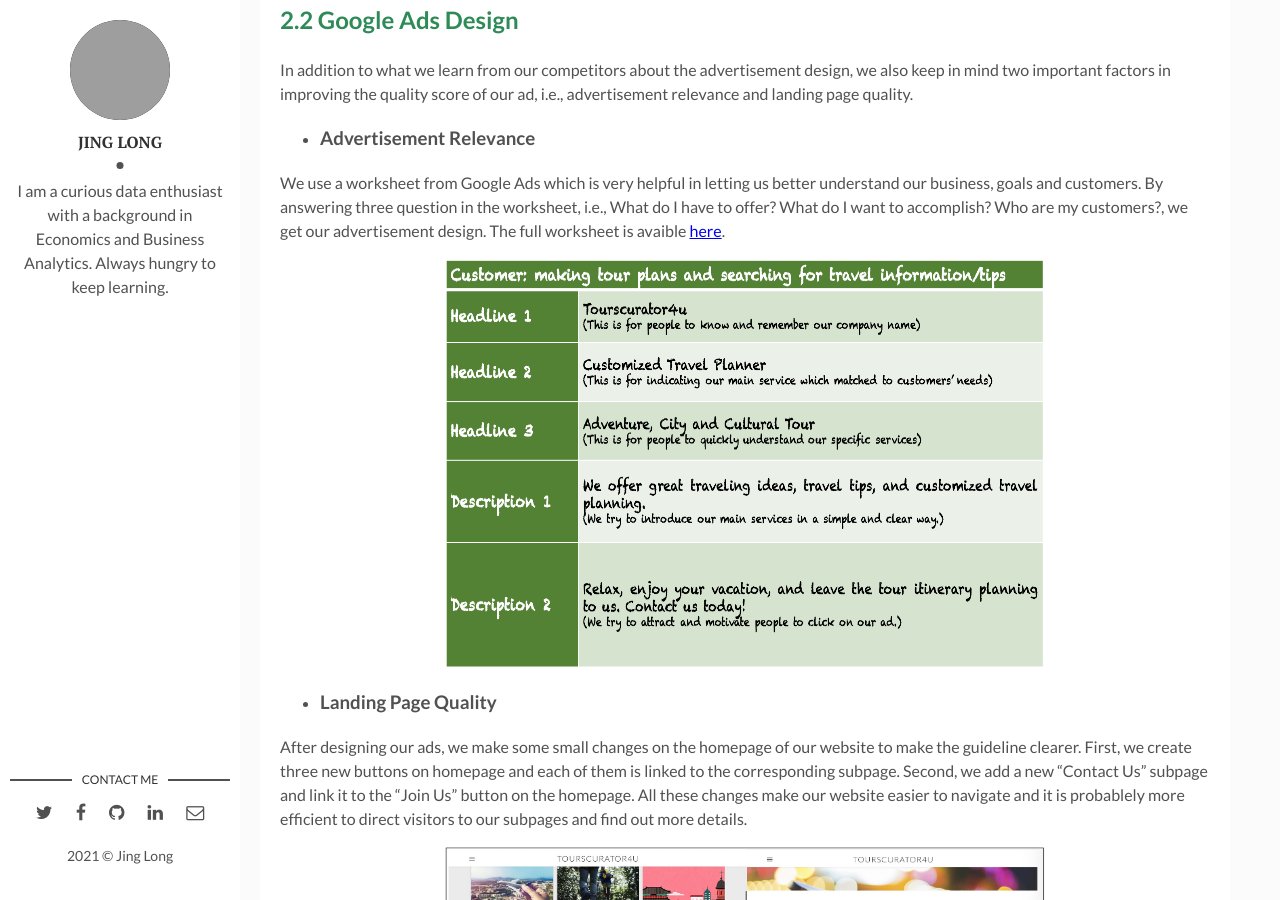
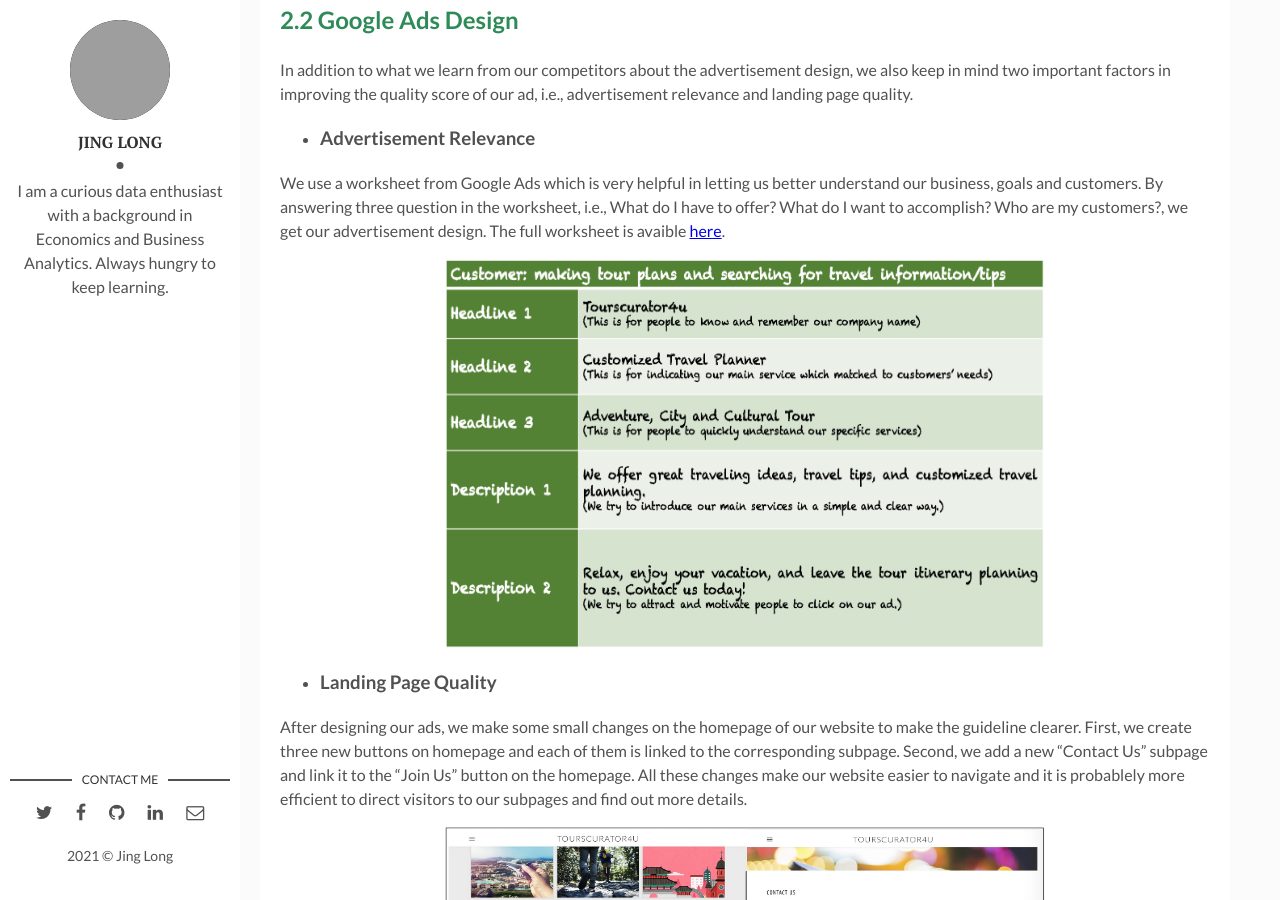
Before and after one commit to jing042323/jing-long, a Jekyll site: the page built from _posts/2021-10-07-google_ads.markdown, in a window 1280 px wide and 900 px high, scrolled down 5606 px. Built offline with Jekyll 4.4.1, drawn with Linux system fonts in a browser that asks for light colours; comment, search, counter and statistics services are not loaded; grey boxes are pictures that could not be loaded.

Commit message:
update ads

```diff
--- a/_posts/2021-10-07-google_ads.markdown
+++ b/_posts/2021-10-07-google_ads.markdown
@@ -142,7 +142,7 @@ In addition to what we learn from our competitors about the advertisement design
 We use a worksheet from Google Ads which is very helpful in letting us better understand our business, goals and customers. By answering three question in the worksheet, i.e., What do I have to offer? What do I want to accomplish? Who are my customers?, we get our advertisement design. The full worksheet is avaible [here](https://github.com/jing042323/Case-Study/blob/main/Google_Ads/Appendix%201.pdf).
 
 <p align="center">
-<img src="{{site.baseurl}}/assets/img/Google_Ads/ads_design.png" height="410" width="600" />
+<img src="{{site.baseurl}}/assets/img/Google_Ads/ads_design.png" height="390" width="600" />
 </p>
 
 - ### Landing Page Quality
```
